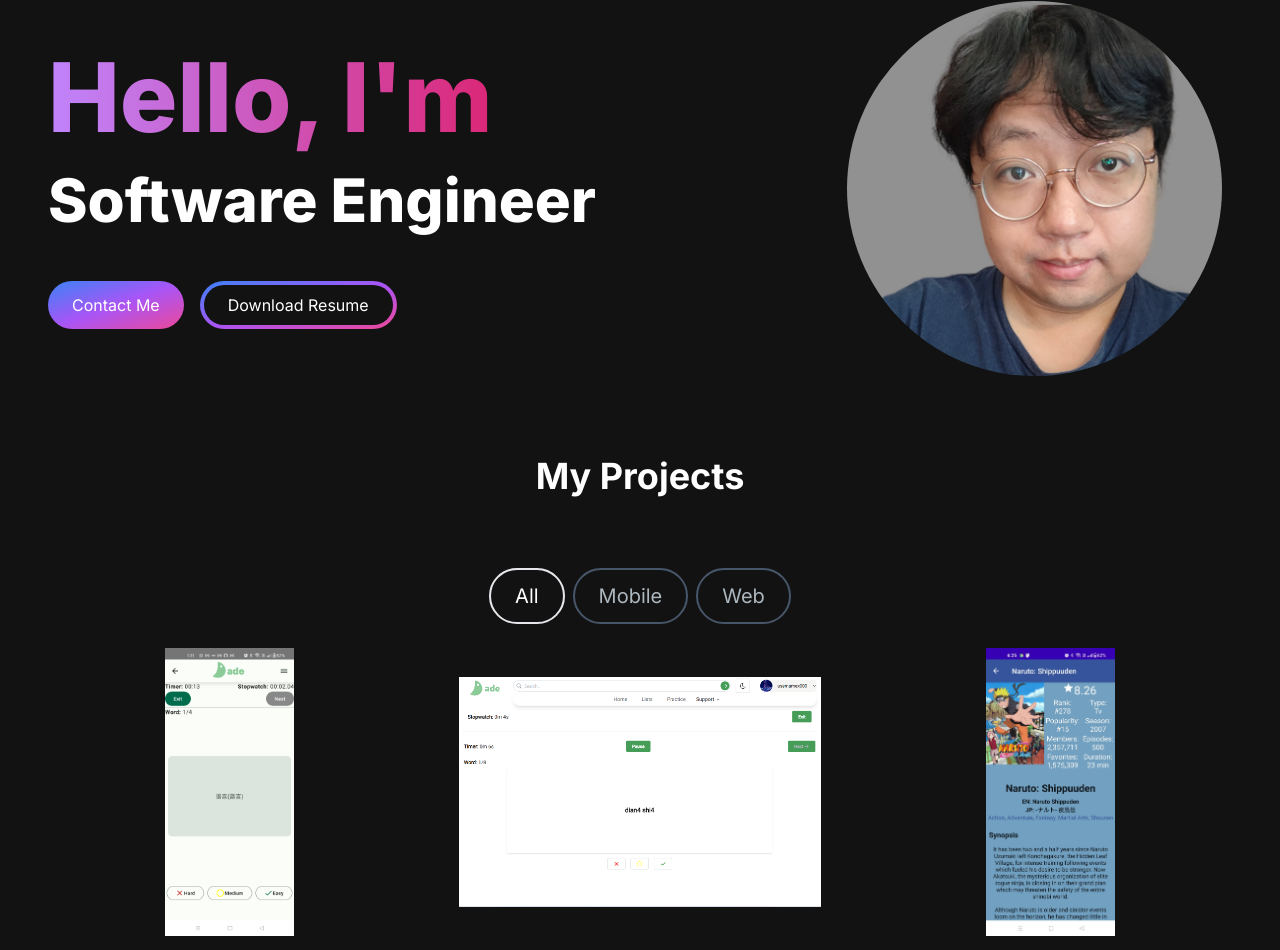
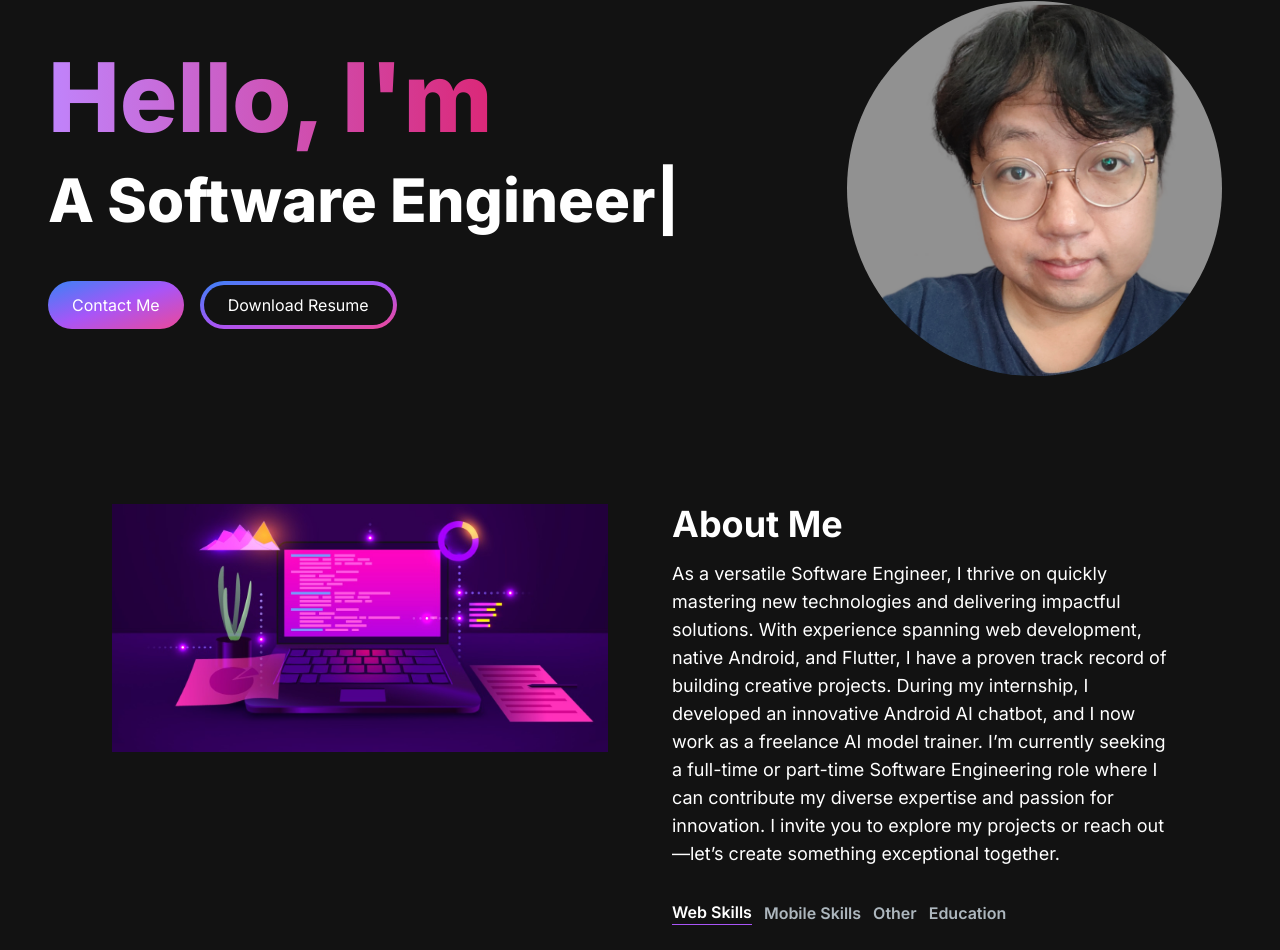
Before and after one commit to yonasoft/portfolio, a Next.js app: page / in a window 1280 px wide. Shown: the part 175-1125 px from the top of the page. Built offline with nearby package versions, Linux system fonts and the light colour scheme.

Commit message:
updated about me section

```diff
--- a/src/app/page.tsx
+++ b/src/app/page.tsx
@@ -1,17 +1,18 @@
-import AboutSection from "@/components/AboutSection";
-import EmailSection from "@/components/EmailSection";
-import Footer from "@/components/Footer";
-import HeroSection from "@/components/HeroSection";
-import NavBar from "@/components/NavBar";
-import ProjectsSection from "@/components/ProjectsSection";
-import Image from "next/image";
+import AboutSection from '@/components/AboutSection';
+import EmailSection from '@/components/EmailSection';
+import Footer from '@/components/Footer';
+import HeroSection from '@/components/HeroSection';
+import NavBar from '@/components/NavBar';
+import ProjectsSection from '@/components/ProjectsSection';
+import Image from 'next/image';
 
 export default function Home() {
   return (
-    <main className="flex min-h-screen flex-col bg-[#121212]">
+    <main className='flex min-h-screen flex-col bg-[#121212]'>
       <NavBar />
-      <div className="container mt-24 mx-auto px-12 py-4">
+      <div className='container mt-24 mx-auto px-12 py-4'>
         <HeroSection />
+        <AboutSection />
         <ProjectsSection />
         <EmailSection />
       </div>
--- a/src/components/AboutSection.tsx
+++ b/src/components/AboutSection.tsx
@@ -1,46 +1,54 @@
-"use client";
-import React, { useState, useTransition } from "react";
-import Image from "next/image";
-import TabButton from "./TabButton";
+'use client';
+import React, { useState, useTransition } from 'react';
+import Image from 'next/image';
+import TabButton from './TabButton';
 
 const TAB_DATA = [
   {
-    title: "Web Skills",
-    id: "web_skills",
+    title: 'Web Skills',
+    id: 'web_skills',
     content: (
       <ul>
         <li>JavaScript</li>
         <li>TypeScript</li>
         <li>React</li>
         <li>Next.js</li>
-        <li>Ruby on Rails</li>
         <li>Tailwind</li>
         <li>Bootstrap</li>
         <li>HTML/CSS</li>
       </ul>
     ),
   },
+
   {
-    title: "Mobile Skills",
-    id: "android_skills",
+    title: 'Mobile Skills',
+    id: 'mobile_skills',
     content: (
       <ul>
         <li>Kotlin</li>
-        <li>XML</li>
+        <li>Dart</li>
+        <li>Android</li>
         <li>Jetpack Compose</li>
-        <li>RoomDB</li>
         <li>Retrofit</li>
-        <li>Dagger-Hilt</li>
-        <li>Gson</li>
-        <li>Coroutines</li>
-        <li>Coil</li>
+        <li>Flutter</li>
       </ul>
     ),
   },
 
   {
-    title: "Education",
-    id: "education",
+    title: 'Other',
+    id: 'other_skills',
+    content: (
+      <ul>
+        <li>Firebase</li>
+        <li>Git</li>
+      </ul>
+    ),
+  },
+
+  {
+    title: 'Education',
+    id: 'education',
     content: (
       <ul>
         <li>Altcademy, Remote - Full Stack Web Development</li>
@@ -53,7 +61,7 @@ const TAB_DATA = [
 type Props = {};
 
 const AboutSection = (props: Props) => {
-  const [tab, setTab] = useState("web_skills");
+  const [tab, setTab] = useState('web_skills');
   const [isPending, startTransition] = useTransition();
 
   const handleTabChange = (tab: string) => {
@@ -63,20 +71,29 @@ const AboutSection = (props: Props) => {
   };
 
   return (
-    <section className="about text-white">
-      <div className="md:grid md:grid-cols-2 gap-8 items-start py-8 px-4 xl:gap-16 sm:py-16 xl:px-16">
+    <section className='about text-white'>
+      <div className='md:grid md:grid-cols-2 gap-8 items-start py-8 px-4 xl:gap-16 sm:py-16 xl:px-16'>
         <Image
-          src="/images/about.jpg"
+          src='/images/about.jpg'
           width={500}
           height={500}
-          alt="image of computer"
+          alt='image of computer'
         />
-        <div className="mt-4 md:mt-0 text-left flex flex-col h-full">
-          <h2 className="text-4xl font-bold text-white mb-4">About Me</h2>
-          <p className="text-base md:text-lg ">
-            I am an Android developer
+        <div className='mt-4 md:mt-0 text-left flex flex-col h-full'>
+          <h2 className='text-4xl font-bold text-white mb-4'>About Me</h2>
+          <p className='text-base md:text-lg '>
+            As a versatile Software Engineer, I thrive on quickly mastering new
+            technologies and delivering impactful solutions. With experience
+            spanning web development, native Android, and Flutter, I have a
+            proven track record of building creative projects. During my
+            internship, I developed an innovative Android AI chatbot, and I now
+            work as a freelance AI model trainer. I’m currently seeking a
+            full-time or part-time Software Engineering role where I can
+            contribute my diverse expertise and passion for innovation. I invite
+            you to explore my projects or reach out—let’s create something
+            exceptional together.
           </p>
-          <div className="flex flex-row justify-start mt-8">
+          <div className='flex flex-row justify-start mt-8'>
             {TAB_DATA.map((tabData, index) => (
               <TabButton
                 key={index}
@@ -87,7 +104,7 @@ const AboutSection = (props: Props) => {
               </TabButton>
             ))}
           </div>
-          <div className="mt-8">
+          <div className='mt-8'>
             {TAB_DATA.find((tabData) => tabData.id === tab)?.content}
           </div>
         </div>
--- a/src/components/HeroSection.tsx
+++ b/src/components/HeroSection.tsx
@@ -45,11 +45,11 @@ const HeroSection = () => {
               sequence={[
                 'Kevin Chen',
                 1000,
-                'Android Developer',
+                'An Android Developer',
                 1000,
-                'Software Engineer',
+                'A Software Engineer',
                 1000,
-                'Web Developer',
+                'A Web Developer',
                 1000,
               ]}
               wrapper='span'
```
